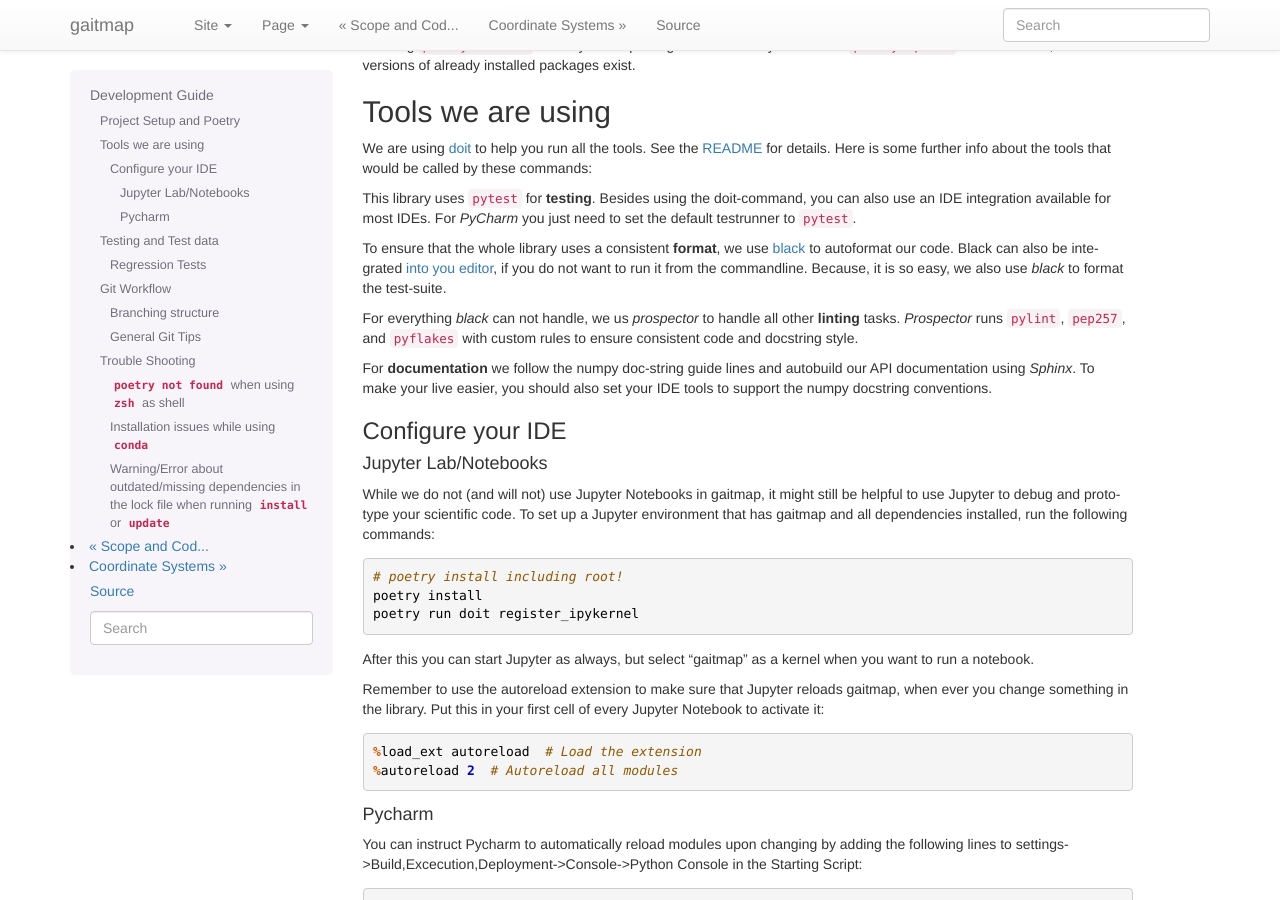
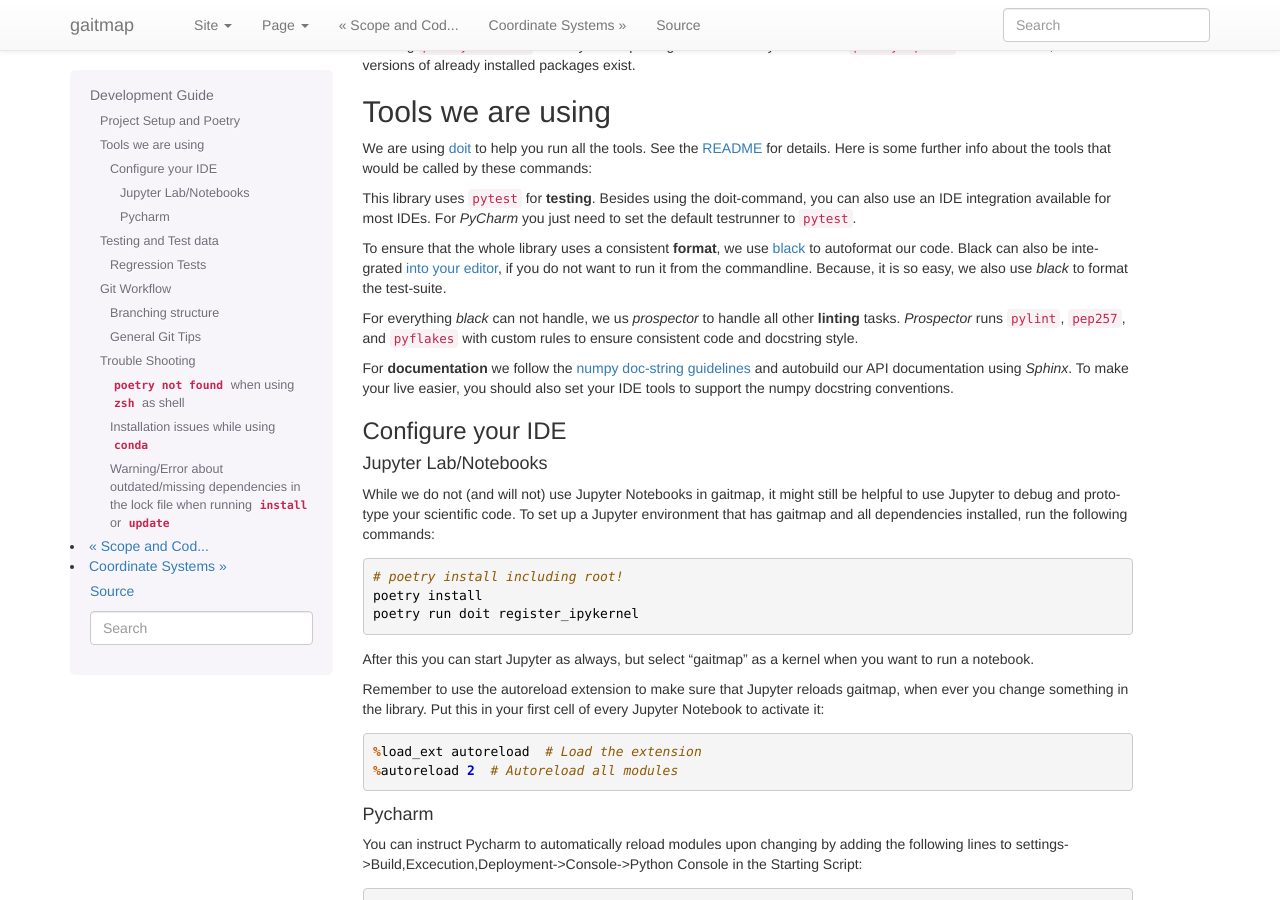
Before and after one commit to mad-lab-fau/gaitmap, a Sphinx documentation site: the page built from docs/guides/Development-Guide.md, in a window 1280 px wide and 900 px high, scrolled down 822 px. Built offline with Sphinx 7.4.7, drawn with Linux system fonts in a browser that asks for light colours; pages that are not in the unit, such as notebooks, are missing from menus.

Commit message:
Fix typo, add Link to numpy docstring guideline

```diff
--- a/docs/guides/Development-Guide.md
+++ b/docs/guides/Development-Guide.md
@@ -65,14 +65,14 @@ For *PyCharm* you just need to set the default testrunner to `pytest`.
 
 To ensure that the whole library uses a consistent **format**, we use [black](https://github.com/psf/black) to
 autoformat our code.
-Black can also be integrated [into you editor](https://black.readthedocs.io/en/stable/editor_integration.html), if you
+Black can also be integrated [into your editor](https://black.readthedocs.io/en/stable/editor_integration.html), if you
 do not want to run it from the commandline.
 Because, it is so easy, we also use *black* to format the test-suite.
 
 For everything *black* can not handle, we us *prospector* to handle all other **linting** tasks.
 *Prospector* runs `pylint`, `pep257`, and `pyflakes` with custom rules to ensure consistent code and docstring style.
 
-For **documentation** we follow the numpy doc-string guide lines and autobuild our API documentation using *Sphinx*.
+For **documentation** we follow the [numpy doc-string guidelines](https://numpydoc.readthedocs.io/en/latest/format.html) and autobuild our API documentation using *Sphinx*.
 To make your live easier, you should also set your IDE tools to support the numpy docstring conventions.
 
 ### Configure your IDE
```
